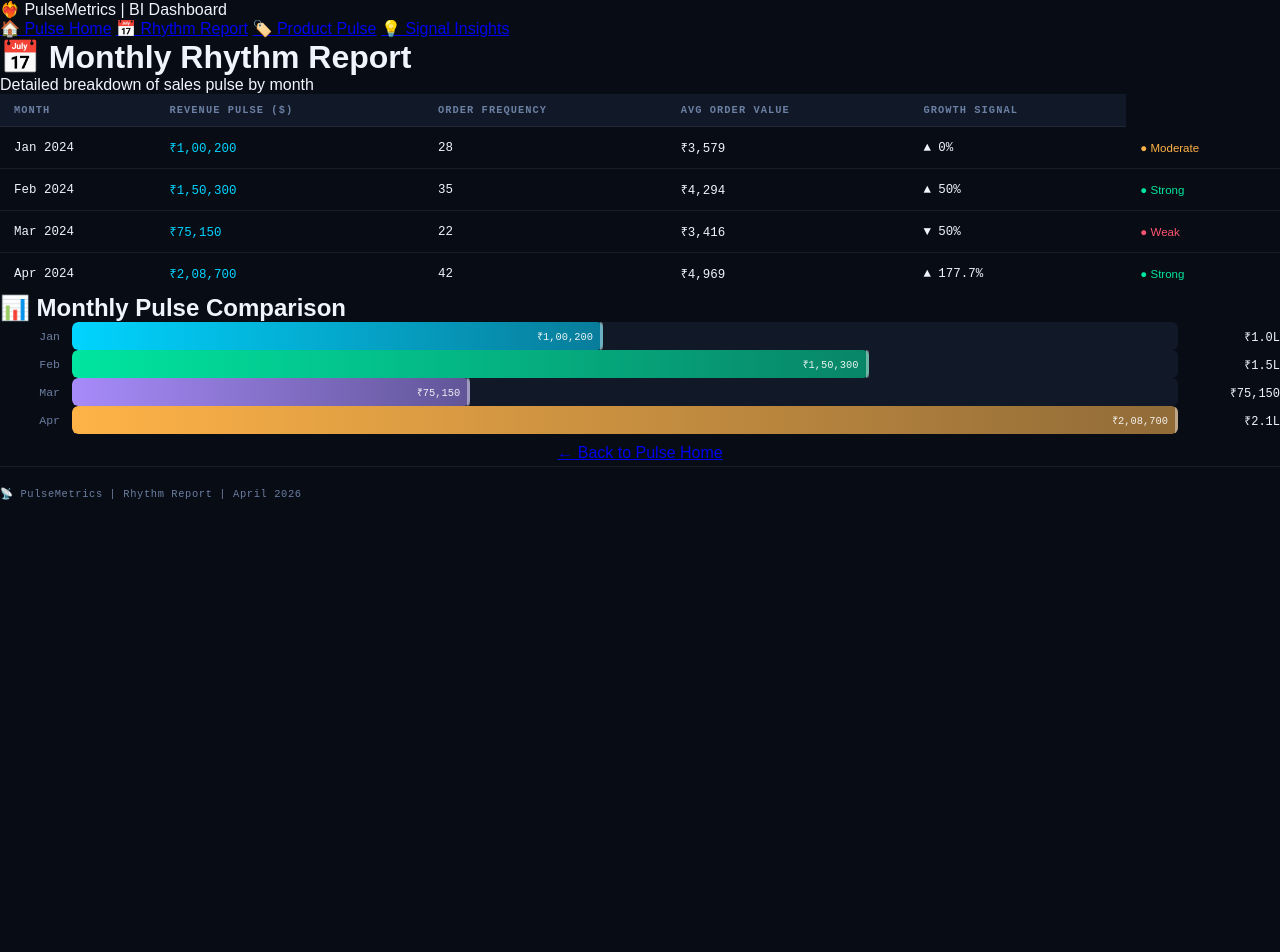
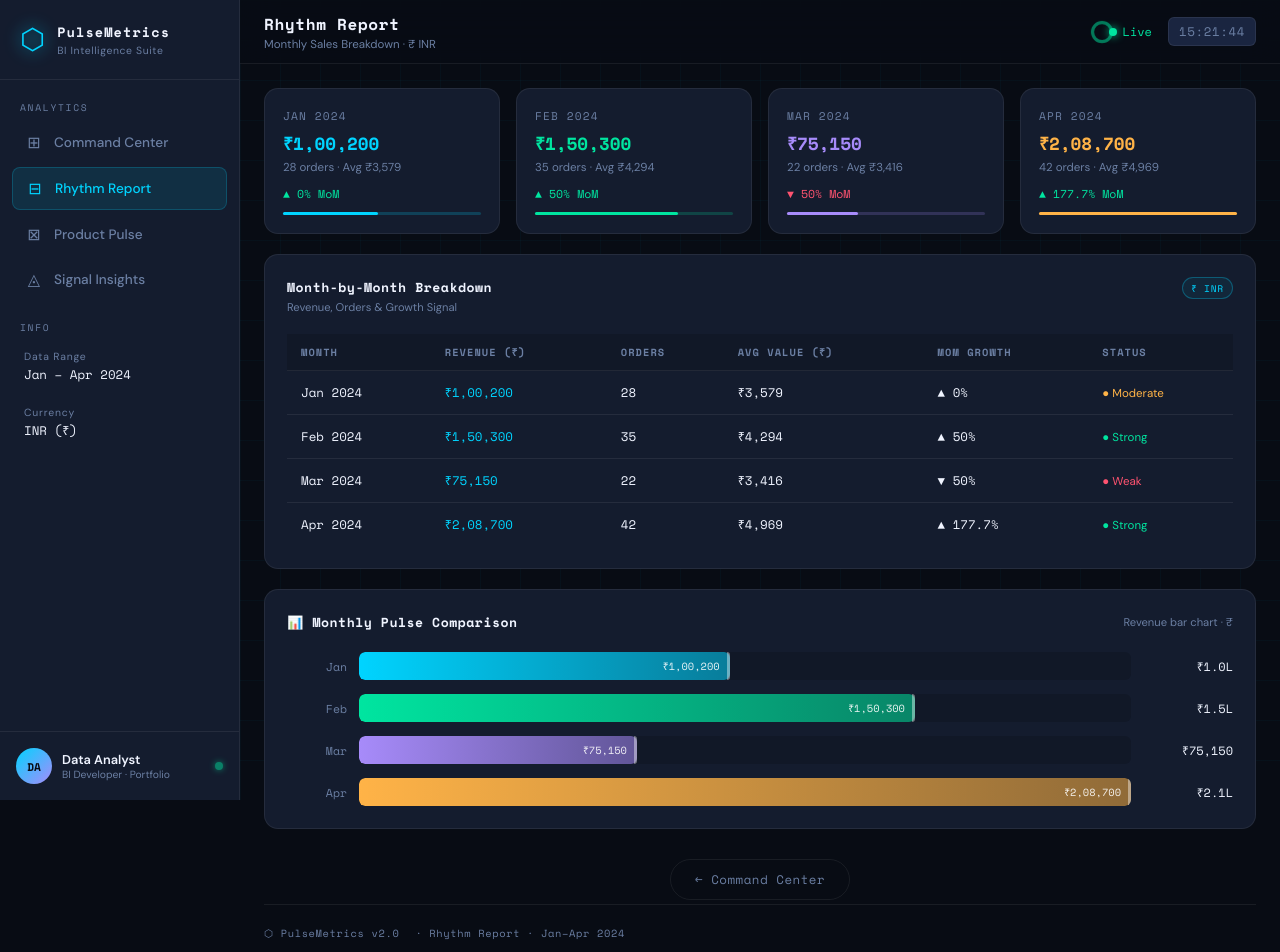
Before and after one commit to Saniya-2408/Pulse_Metrics, a plain HTML site: page monthly-report.html in a window 1280 px wide. Before the commit the page ends 800 px from the top, so only its background shows below. Drawn offline with nearby package versions, Linux system fonts and the light colour scheme.

Commit message:
Update monthly-report.html

```diff
--- a/monthly-report.html
+++ b/monthly-report.html
@@ -5,41 +5,94 @@
     <meta name="viewport" content="width=device-width, initial-scale=1.0">
     <title>PulseMetrics | Rhythm Report</title>
     <link rel="stylesheet" href="style.css">
+    <link href="https://fonts.googleapis.com/css2?family=Space+Mono:ital,wght@0,400;0,700;1,400&family=DM+Sans:wght@300;400;500;600;700&display=swap" rel="stylesheet">
 </head>
 <body>
-    <div class="container">
-        <nav class="navbar">
-            <div class="logo">❤️‍🔥 PulseMetrics | BI Dashboard</div>
-            <div class="nav-links">
-                <a href="index.html">🏠 Pulse Home</a>
-                <a href="monthly-report.html" class="active">📅 Rhythm Report</a>
-                <a href="products.html">🏷️ Product Pulse</a>
-                <a href="insights.html">💡 Signal Insights</a>
+    <div class="bg-grid"></div>
+    <div class="layout">
+        <aside class="sidebar" id="sidebar">
+            <div class="sidebar-logo">
+                <div class="logo-hex">⬡</div>
+                <div>
+                    <div class="logo-title">PulseMetrics</div>
+                    <div class="logo-sub">BI Intelligence Suite</div>
                 </div>
+            </div>
+            <nav class="sidebar-nav">
+                <div class="nav-section-label">ANALYTICS</div>
+                <a href="index.html" class="nav-item"><span class="nav-icon">⊞</span><span class="nav-text">Command Center</span></a>
+                <a href="monthly-report.html" class="nav-item active"><span class="nav-icon">⊟</span><span class="nav-text">Rhythm Report</span></a>
+                <a href="products.html" class="nav-item"><span class="nav-icon">⊠</span><span class="nav-text">Product Pulse</span></a>
+                <a href="insights.html" class="nav-item"><span class="nav-icon">◬</span><span class="nav-text">Signal Insights</span></a>
+                <div class="nav-section-label" style="margin-top:20px">INFO</div>
+                <div class="sidebar-stat"><div class="ss-label">Data Range</div><div class="ss-val">Jan – Apr 2024</div></div>
+                <div class="sidebar-stat"><div class="ss-label">Currency</div><div class="ss-val">INR (₹)</div></div>
             </nav>
+            <div class="sidebar-profile">
+                <div class="profile-avatar">DA</div>
+                <div class="profile-info"><div class="profile-name">Data Analyst</div><div class="profile-role">BI Developer · Portfolio</div></div>
+                <div class="online-dot"></div>
+            </div>
+        </aside>
 
-        <h1>📅 Monthly Rhythm Report</h1>
-        <p class="subtitle">Detailed breakdown of sales pulse by month</p>
+        <main class="main">
+            <header class="topbar">
+                <div class="topbar-left">
+                    <button class="hamburger" id="hamburger"><span></span><span></span><span></span></button>
+                    <div>
+                        <h1 class="page-heading">Rhythm Report</h1>
+                        <p class="page-sub">Monthly Sales Breakdown · ₹ INR</p>
+                    </div>
+                </div>
+                <div class="topbar-right">
+                    <div class="live-indicator"><span class="pulse-ring"></span><span class="pulse-core"></span>Live</div>
+                    <div class="clock" id="clock">--:--:--</div>
+                </div>
+            </header>
 
-        <div class="card">
+            <!-- Month Summary Cards -->
+            <section class="month-cards" id="monthCards"></section>
+
+            <!-- Table -->
+            <div class="panel">
+                <div class="panel-hd">
+                    <div>
+                        <div class="panel-title">Month-by-Month Breakdown</div>
+                        <div class="panel-sub">Revenue, Orders & Growth Signal</div>
+                    </div>
+                    <div class="panel-badge">₹ INR</div>
+                </div>
+                <div class="table-wrap">
                     <table class="data-table" id="monthlyTable">
                         <thead>
-                    <tr><th>Month</th><th>Revenue Pulse ($)</th><th>Order Frequency</th><th>Avg Order Value</th><th>Growth Signal</th></tr>
+                            <tr>
+                                <th>Month</th>
+                                <th>Revenue (₹)</th>
+                                <th>Orders</th>
+                                <th>Avg Value (₹)</th>
+                                <th>MoM Growth</th>
+                                <th>Status</th>
+                            </tr>
                         </thead>
                         <tbody id="monthlyTableBody"></tbody>
                     </table>
                 </div>
+            </div>
 
-        <div class="card">
-            <h2>📊 Monthly Pulse Comparison</h2>
-            <div class="bar-chart" id="comparisonChart"></div>
+            <!-- Comparison Chart -->
+            <div class="panel">
+                <div class="panel-hd">
+                    <div class="panel-title">📊 Monthly Pulse Comparison</div>
+                    <div class="panel-sub">Revenue bar chart · ₹</div>
+                </div>
+                <div class="bar-chart-container" id="comparisonChart"></div>
             </div>
 
             <div class="nav-buttons">
-            <a href="index.html" class="btn">← Back to Pulse Home</a>
+                <a href="index.html" class="btn-back">← Command Center</a>
             </div>
-
-        <footer class="footer">📡 PulseMetrics | Rhythm Report | April 2026</footer>
+            <footer class="footer"><span>⬡ PulseMetrics v2.0</span><span>· Rhythm Report · Jan–Apr 2024</span></footer>
+        </main>
     </div>
     <script src="script.js"></script>
 </body>
```
Lines whose indentation alone changed are shown as unchanged.
